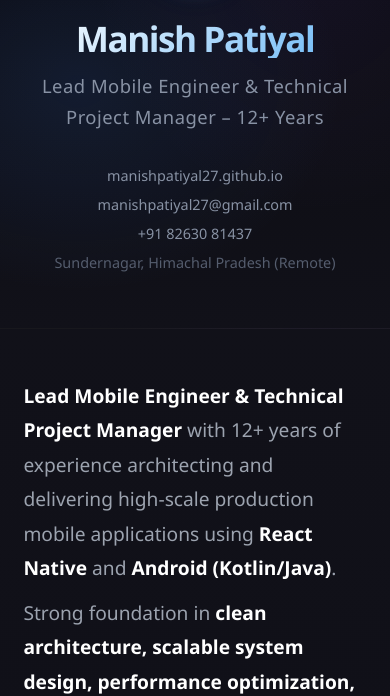
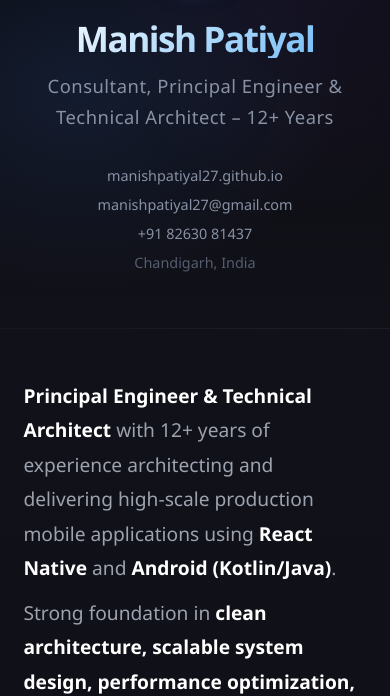
Before and after one commit to ErManishPatiyal/ermanishpatiyal.github.io, a plain HTML site: page index.html in a window 390 px wide. Shown: the part 159-855 px from the top of the page. Drawn offline with Linux system fonts and the light colour scheme.

Commit message:
Update title and role designations
This commit updates the professional titles and location information in `index.html` to better reflect current seniority and role scope.

Key changes include:
- **Title & Tag-line:** Updated role from "Lead Mobile Engineer & Technical Project Manager" to "Consultant, Principal Engineer & Technical Architect".
- **Contact Information:** Updated location from "Sundernagar, Himachal Pradesh (Remote)" to "Chandigarh, India".
- **Summary:** Revised the professional summary to reflect the "Principal Engineer & Technical Architect" designation.
- **Experience:** Updated the current role at VT Netzwelt Pvt Ltd to "Senior Principal Engineer & Technical Project Manager".

```diff
--- a/index.html
+++ b/index.html
@@ -3,7 +3,7 @@
 <head>
     <meta charset="UTF-8">
     <meta name="viewport" content="width=device-width, initial-scale=1.0">
-    <title>Manish Patiyal – Lead Mobile Engineer & Technical Project Manager</title>
+    <title>Manish Patiyal – Consultant, Principal Engineer & Technical Architect</title>
     <link rel="stylesheet" href="style.css">
 </head>
 <body>
@@ -15,21 +15,21 @@
             </div>
             <div>
                 <h1>Manish Patiyal</h1>
-                <p class="tag-line">Lead Mobile Engineer & Technical Project Manager – 12+ Years</p>
+                <p class="tag-line">Consultant, Principal Engineer & Technical Architect – 12+ Years</p>
             </div>
         </div>
         <div class="contact-info">
             <p><a href="https://manishpatiyal27.github.io/" target="_blank">manishpatiyal27.github.io</a></p>
             <p><a href="mailto:manishpatiyal27@gmail.com">manishpatiyal27@gmail.com</a></p>
             <p><a href="tel:+918263081437">+91 82630 81437</a></p>
-            <p>Sundernagar, Himachal Pradesh (Remote)</p>
+            <p>Chandigarh, India</p>
         </div>
     </header>
 
     <!-- SUMMARY -->
     <section class="section summary">
         <p>
-            <b>Lead Mobile Engineer & Technical Project Manager</b> with 12+ years of experience
+            <b>Principal Engineer & Technical Architect</b> with 12+ years of experience
             architecting and delivering high-scale production mobile applications using
             <b>React Native</b> and <b>Android (Kotlin/Java)</b>.
         </p>
@@ -117,7 +117,7 @@
         <h2>Experience</h2>
 
         <div class="experience-item">
-            <span class="experience-title">Lead Mobile Engineer & Technical Project Manager</span> ·
+            <span class="experience-title">Senior Principal Engineer & Technical Project Manager</span> ·
             <span class="experience-company">VT Netzwelt Pvt Ltd</span> ·
             <span class="experience-year">2019 – Present</span>
             <ul>
```
